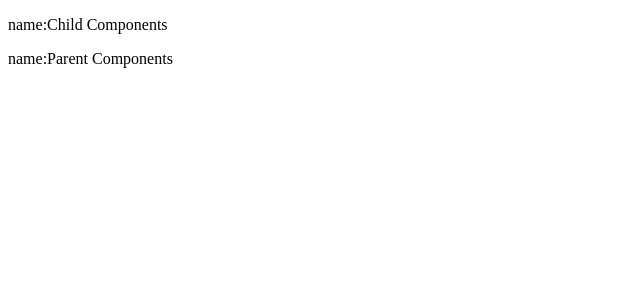
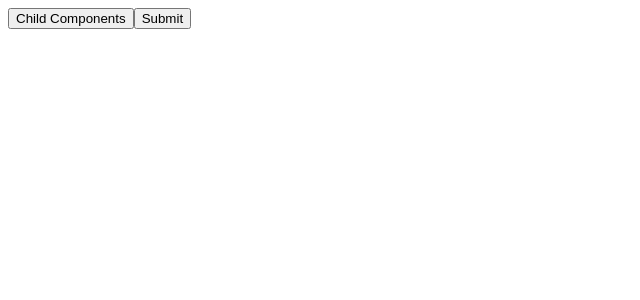
Before and after one commit to manbow1206/vue-doc-test, a Vue app: page / in a window 1280 px wide. Shown: the top 300 px of the page, without its empty margins (0-640 px from the left). Built offline with nearby package versions, Linux system fonts and the light colour scheme.

Commit message:
Fallback Content for Slots

```diff
--- a/src/App.vue
+++ b/src/App.vue
@@ -4,7 +4,7 @@
       <template v-slot>Child Components</template>
     </Lab>
     <Lab>
-      <template v-slot:add>渋谷</template>
+      <template v-slot></template>
     </Lab>
   </div>
 </template>
--- a/src/components/Lab.vue
+++ b/src/components/Lab.vue
@@ -1,8 +1,7 @@
 <template>
-  <div class="lab">
-    <p>name:<slot>Parent Components</slot></p>
-    <!-- <p>address:<slot name="add">Osaki</slot></p> -->
-  </div>
+<button type="submit">
+  <slot>Submit</slot>
+</button>
 </template>
 <style>
 </style>
```
